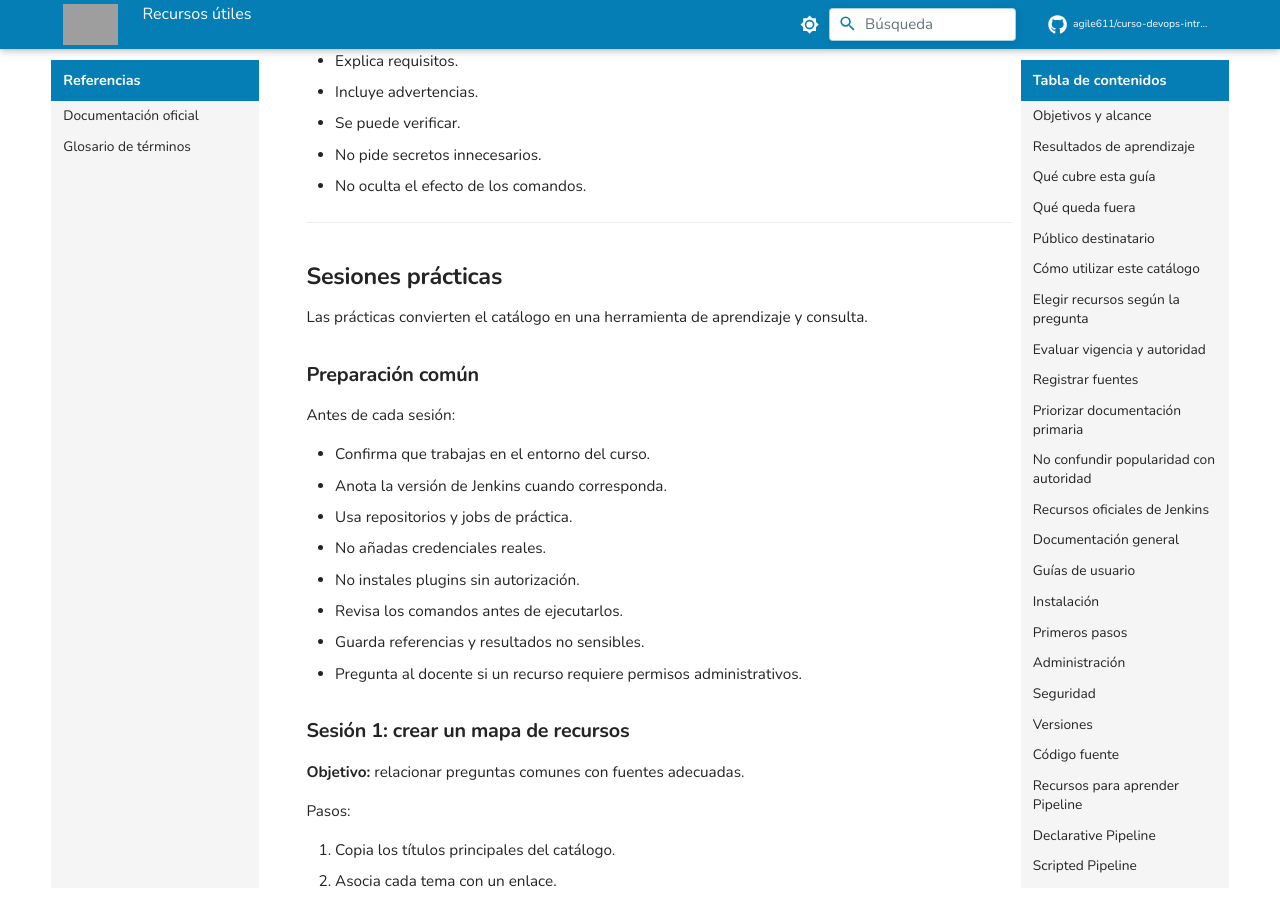
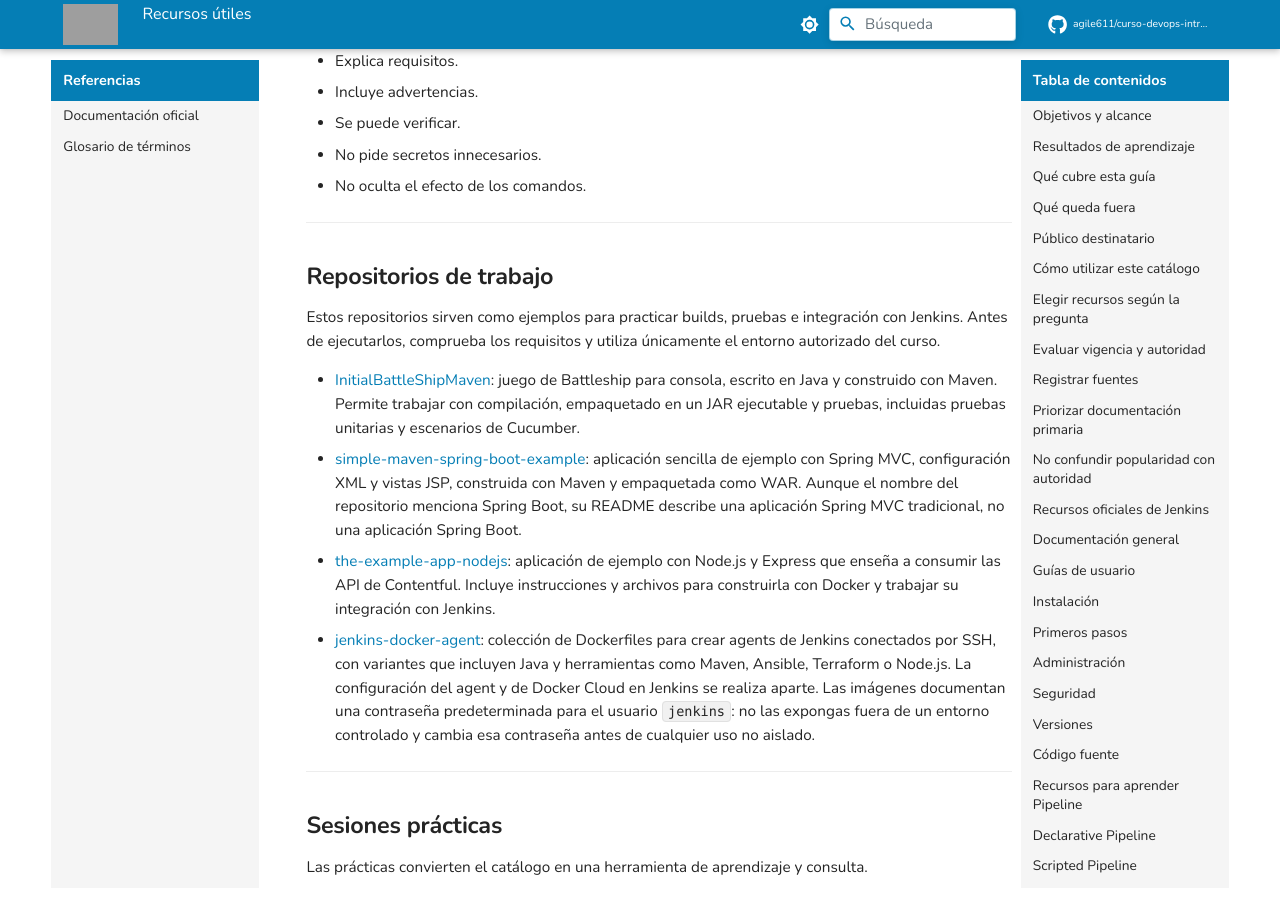
Before and after one commit to agile611/curso-devops-introduccion-a-integracion-continua-y-jenkins, an MkDocs documentation site: the page built from docs/06-referencias/02_recursos_utiles.md, in a window 1280 px wide and 900 px high, scrolled down 31012 px. Built offline with MkDocs 1.6.1 and Material for MkDocs 9.7.7, drawn with Linux system fonts in a browser that asks for light colours; comment, search, counter and statistics services are not loaded; grey boxes are pictures that could not be loaded.

Commit message:
Add examples of practice repositories for Jenkins integration

```diff
--- a/docs/06-referencias/02_recursos_utiles.md
+++ b/docs/06-referencias/02_recursos_utiles.md
@@ -1223,6 +1223,17 @@ Un recurso es más confiable cuando:
 - Se puede verificar.
 - No pide secretos innecesarios.
 - No oculta el efecto de los comandos.
+
+---
+
+## Repositorios de trabajo
+
+Estos repositorios sirven como ejemplos para practicar builds, pruebas e integración con Jenkins. Antes de ejecutarlos, comprueba los requisitos y utiliza únicamente el entorno autorizado del curso.
+
+- [InitialBattleShipMaven](https://github.com/agile611/InitialBattleShipMaven): juego de Battleship para consola, escrito en Java y construido con Maven. Permite trabajar con compilación, empaquetado en un JAR ejecutable y pruebas, incluidas pruebas unitarias y escenarios de Cucumber.
+- [simple-maven-spring-boot-example](https://github.com/agile611/simple-maven-spring-boot-example): aplicación sencilla de ejemplo con Spring MVC, configuración XML y vistas JSP, construida con Maven y empaquetada como WAR. Aunque el nombre del repositorio menciona Spring Boot, su README describe una aplicación Spring MVC tradicional, no una aplicación Spring Boot.
+- [the-example-app-nodejs](https://github.com/agile611/the-example-app-nodejs): aplicación de ejemplo con Node.js y Express que enseña a consumir las API de Contentful. Incluye instrucciones y archivos para construirla con Docker y trabajar su integración con Jenkins.
+- [jenkins-docker-agent](https://github.com/agile611/jenkins-docker-agent): colección de Dockerfiles para crear agents de Jenkins conectados por SSH, con variantes que incluyen Java y herramientas como Maven, Ansible, Terraform o Node.js. La configuración del agent y de Docker Cloud en Jenkins se realiza aparte. Las imágenes documentan una contraseña predeterminada para el usuario `jenkins`: no las expongas fuera de un entorno controlado y cambia esa contraseña antes de cualquier uso no aislado.
 
 ---
 
```
